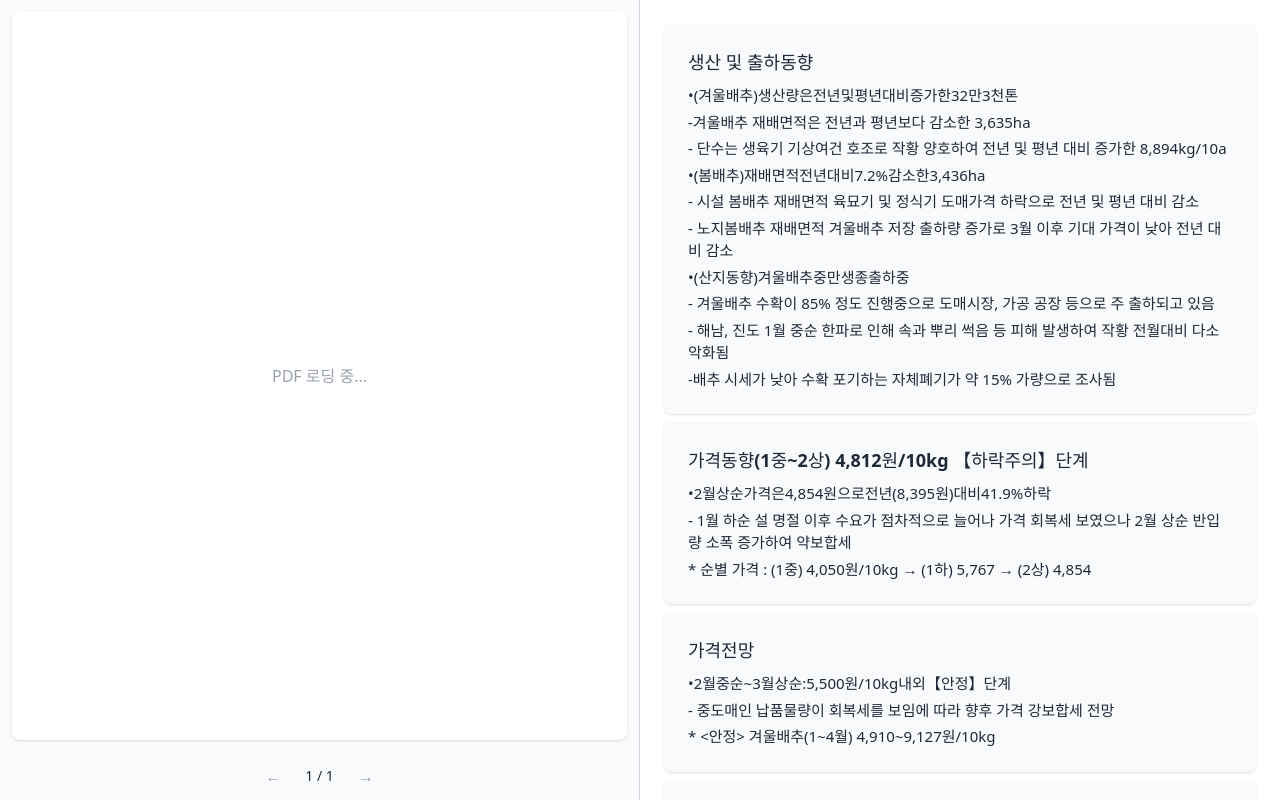
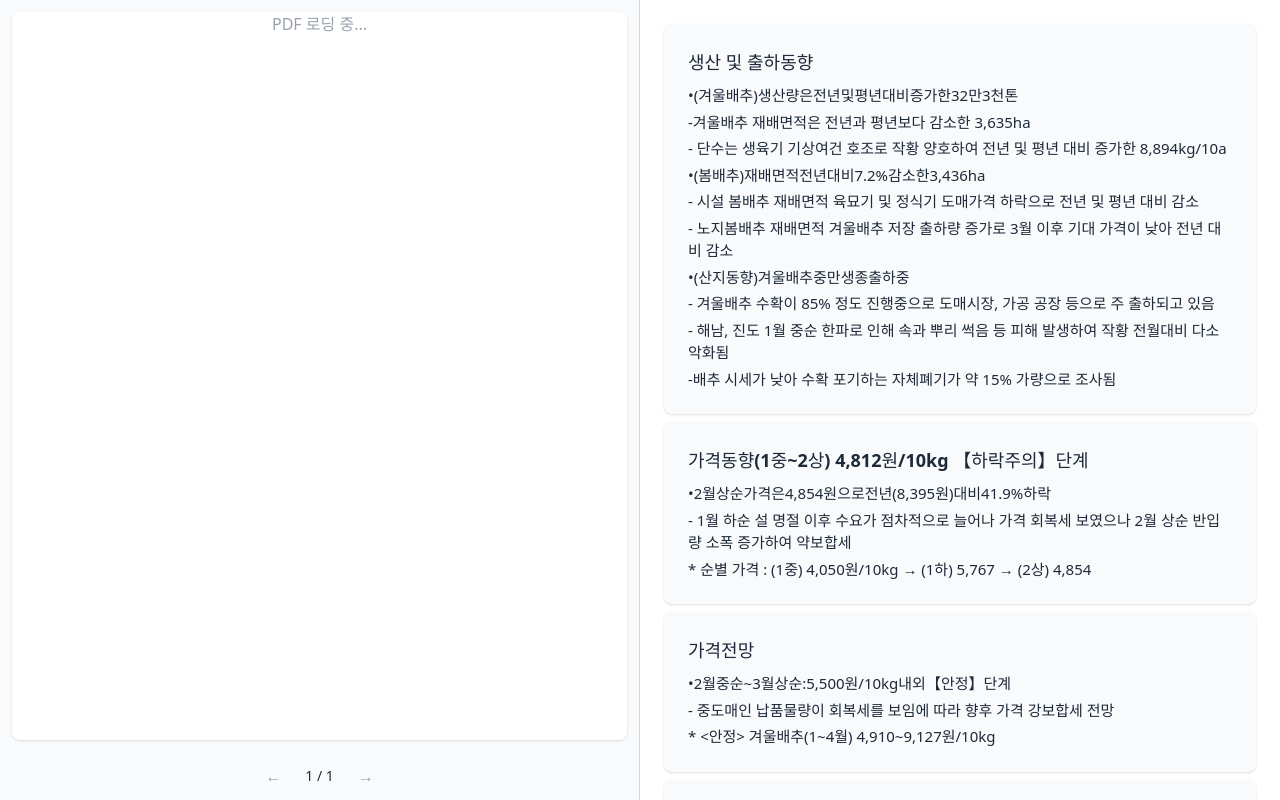
Before and after one commit to HJVeronica/crowdworks-assignment, a React (Vite) app: page / in a window 1280 px wide. Built offline with nearby package versions, Linux system fonts and the light colour scheme.

Commit message:
좌측 패널 높이 조정 및 pdf 사이즈 변경
- pdf 가로 길이 패널에 맞춤
- 화면 높이에 좌측 패널 높이 맞춤

```diff
--- a/src/components/PdfPreviewPanel.tsx
+++ b/src/components/PdfPreviewPanel.tsx
@@ -1,5 +1,5 @@
 import { Document, Page, pdfjs } from "react-pdf";
-import { useState, useRef, useEffect } from "react";
+import { useState, useRef, useEffect, useLayoutEffect } from "react";
 import pdfFile from "../data/report.pdf";
 import "react-pdf/dist/esm/Page/AnnotationLayer.css";
 import "react-pdf/dist/esm/Page/TextLayer.css";
@@ -36,6 +36,21 @@ export function PdfPreviewPanel({
 
   // 각 오버레이 박스의 DOM 참조 저장
   const overlayRefs = useRef<{ [groupIdx: number]: HTMLDivElement | null }>({});
+
+  // PDF 컨테이너 width 측정
+  const containerRef = useRef<HTMLDivElement>(null);
+  const [containerWidth, setContainerWidth] = useState(0);
+
+  useLayoutEffect(() => {
+    function updateWidth() {
+      if (containerRef.current) {
+        setContainerWidth(containerRef.current.offsetWidth);
+      }
+    }
+    updateWidth();
+    window.addEventListener("resize", updateWidth);
+    return () => window.removeEventListener("resize", updateWidth);
+  }, []);
 
   useEffect(() => {
     // 선택된 오버레이 박스로 스크롤 이동
@@ -116,9 +131,13 @@ export function PdfPreviewPanel({
   };
 
   return (
-    <div className="w-1/2 flex flex-col border-r border-gray-300">
+    <div className="w-1/2 flex flex-col border-r border-gray-300 h-screen max-h-screen overflow-y-auto">
       {/* PDF 미리보기 영역 */}
-      <div className="flex-1 flex items-center justify-center bg-white m-3 rounded-lg shadow-sm">
+      <div
+        ref={containerRef}
+        className="flex-1 flex justify-center bg-white m-3 rounded-lg shadow-sm h-full overflow-y-auto"
+        style={{ minHeight: 0 }}
+      >
         <div className="w-full flex flex-col items-center">
           <Document
             file={pdfFile}
@@ -130,16 +149,16 @@ export function PdfPreviewPanel({
             onLoadSuccess={onDocumentLoadSuccess}
             options={options}
           >
-            {/* PDF Page와 오버레이 박스를 같은 relative 컨테이너에 렌더링 */}
             <div
               style={{
                 position: "relative",
-                width: pageSize.width,
-                height: pageSize.height,
+                width: containerWidth,
+                minHeight: 0,
               }}
             >
               <Page
                 pageNumber={currentPage}
+                width={containerWidth}
                 onRenderSuccess={handlePageRenderSuccess}
               />
               {/* 그룹별 오버레이: hover 또는 클릭 시 강조 */}
```
